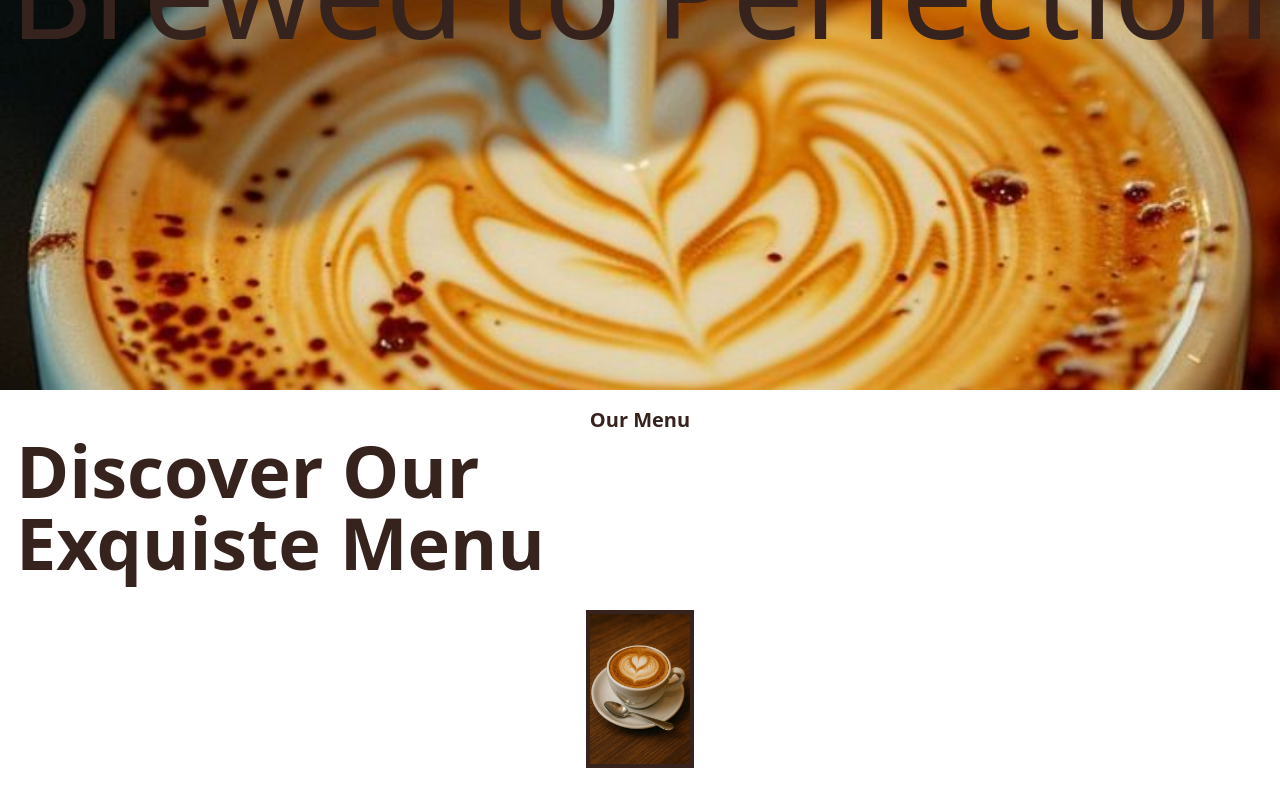
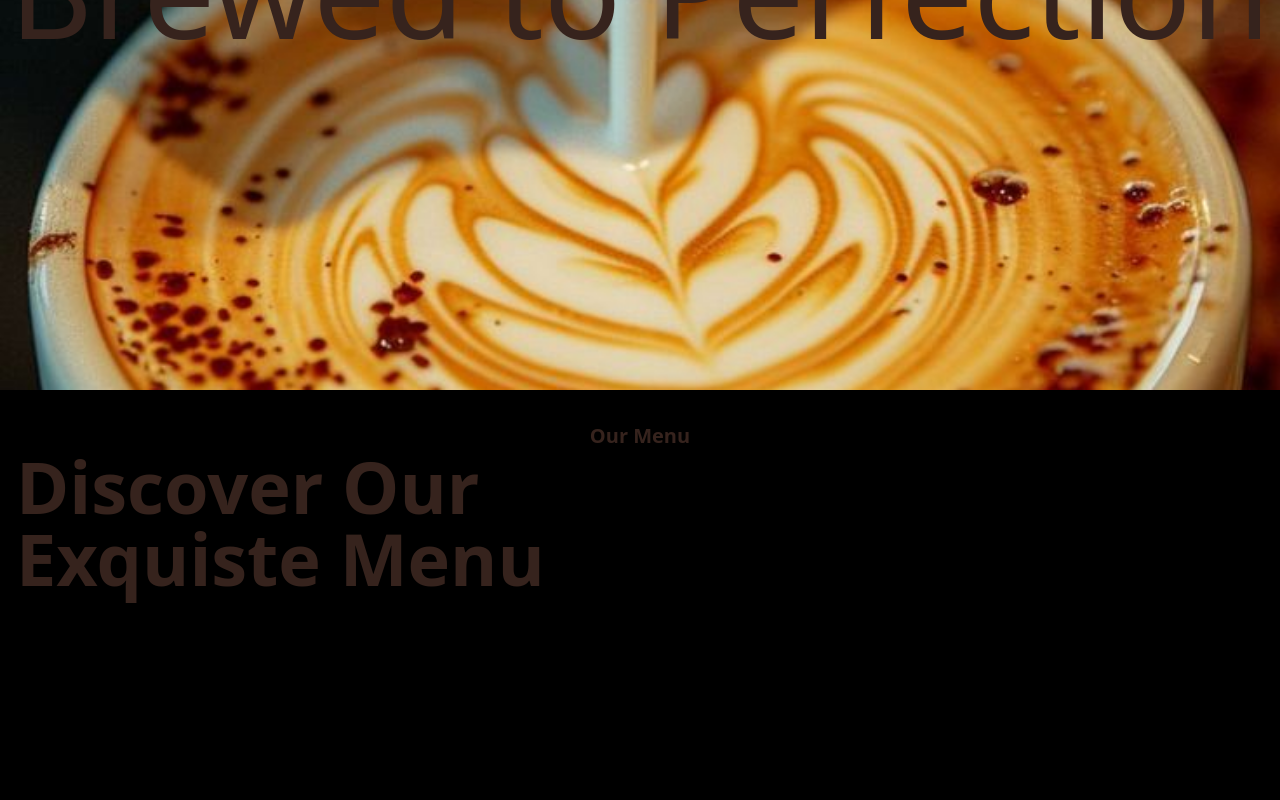
Before and after one commit to Developerfiyin/Finpay-project, a React (Vite) app: page / in a window 1280 px wide. Shown: the part 502-1302 px from the top of the page. After the commit the page ends 1144 px from the top, so only its background shows below. Built offline with nearby package versions, Linux system fonts and the light colour scheme.

Commit message:
Made an error

```diff
--- a/src/Components/Menu.jsx
+++ b/src/Components/Menu.jsx
@@ -4,19 +4,11 @@ import image  from '../assets/cappuccino.png'
 
 const Menu = () => {
   return (
-    <section className='py-4 px-4 text-[#36231D] bg-white'>
+    <section className='py-8 px-4 text-[#36231D] bg-whte'>
        <h3 className='text-xl font-bold text-center '>Our Menu </h3>
      <h1 className='text-7xl font-semibold mb-4'>Discover Our <br /> Exquiste Menu</h1>
 
-            <div className='flex justify-around mt-4 '>
-              <div className='bg-white m-4 border-4 border-[#36231D] '>
-                <div>
-
-
-                <img src={image} alt="Cappuccino coffee image" className='w-25 ' />
-                  </div>
-              </div>
-
+            <div className='grid grid-cols-3 gap-5'>
             </div>
 
         </section>
```
